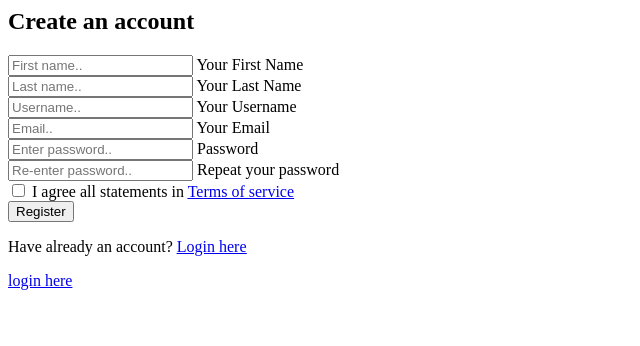
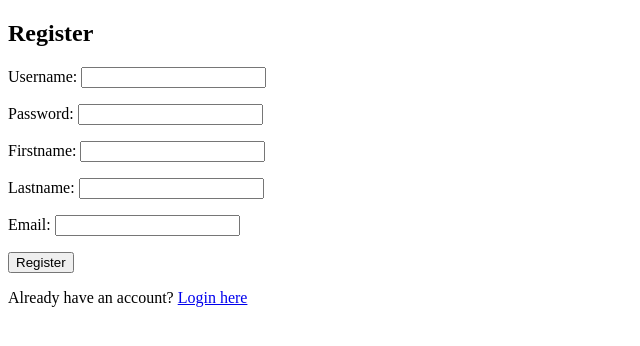
Before and after one commit to yasilievy/SEIS-739-Click-Late, a Django app: page /register/ in a window 1280 px wide. Shown: the top 346 px of the page, without its empty margins (0-640 px from the left). Run offline with Django 5.2, Linux system fonts and the light colour scheme.

Commit message:
changed whole code. used ai to create user login and registration

```diff
--- a/accounts/forms.py
+++ b/accounts/forms.py
@@ -7,4 +7,4 @@ from .models import UserProfile
 class CreateUserForm(ModelForm):
     class Meta:
         model = UserProfile
-        fields = ['firstname','lastname','username','email','password']
+        fields = ['username','password','firstname','lastname','email']
--- a/accounts/templates/accounts/register.html
+++ b/accounts/templates/accounts/register.html
@@ -1,83 +1,15 @@
-<section class="vh-100 bg-image">
-  <div class="mask d-flex align-items-center h-100 gradient-custom-3">
-    <div class="container h-100">
-      <div class="row d-flex justify-content-center align-items-center h-100">
-        <div class="col-12 col-md-9 col-lg-7 col-xl-6">
-          <div class="card" style="border-radius: 15px;">
-            <div class="card-body p-5">
-              <h2 class="text-uppercase text-center mb-5">Create an account</h2>
-
-              <form>
-                {% csrf_token %}
-                <div data-mdb-input-init class="form-outline mb-4">
-                  <!-- <input type="text" id="form3Example1cg" class="form-control form-control-lg" /> -->
-                  {{form.firstname}}
-                  <label class="form-label" for="form3Example0cg">Your First Name</label>
-                </div>
-
-                <div data-mdb-input-init class="form-outline mb-4">
-                  <!-- <input type="text" id="form3Example1cg" class="form-control form-control-lg" /> -->
-                  {{form.lastname}}
-                  <label class="form-label" for="form3Example1cg">Your Last Name</label>
-                </div>
-
-                <div data-mdb-input-init class="form-outline mb-4">
-                  <!-- <input type="email" id="form3Example3cg" class="form-control form-control-lg" /> -->
-                  {{form.username}}
-                  <label class="form-label" for="form3Example3cg">Your Username</label>
-                </div>
-
-                <div data-mdb-input-init class="form-outline mb-4">
-                  <!-- <input type="email" id="form3Example3cg" class="form-control form-control-lg" /> -->
-                  {{form.email}}
-                  <label class="form-label" for="form3Example3cg">Your Email</label>
-                </div>
-
-                <div data-mdb-input-init class="form-outline mb-4">
-                  <!-- <input type="password" id="form3Example4cg" class="form-control form-control-lg" /> -->
-                  {{form.password}}
-                  <label class="form-label" for="form3Example4cg">Password</label>
-                </div>
-
-                <div data-mdb-input-init class="form-outline mb-4">
-                  <!-- <input type="password" id="form3Example4cdg" class="form-control form-control-lg" /> -->
-                  {{form.password}}
-                  <label class="form-label" for="form3Example4cdg">Repeat your password</label>
-                </div>
-
-                <div class="form-check d-flex justify-content-center mb-5">
-                  <input class="form-check-input me-2" type="checkbox" value="" id="form2Example3cg" />
-                  <label class="form-check-label" for="form2Example3g">
-                    I agree all statements in <a href="#!" class="text-body"><u>Terms of service</u></a>
-                  </label>
-                </div>
-
-                <div class="d-flex justify-content-center">
-                  <button  type="button" data-mdb-button-init
-                    data-mdb-ripple-init class="btn btn-success btn-block btn-lg gradient-custom-4 text-body">Register</button>
-                </div>
-
-                <p class="text-center text-muted mt-5 mb-0">Have already an account? <a href="/login"
-                    class="fw-bold text-body"><u>Login here</u></a></p>
-
-              </form>
-
-            </div>
-          </div>
-        </div>
-      </div>
-    </div>
-  </div>
-</section>
+<!DOCTYPE html>
+<html>
+<head>
+    <title>Register</title>
+</head>
+<body>
+    <h2>Register</h2>
+    <form method="POST">
+        {% csrf_token %}
+        {{ form.as_p }}
+        <button type="submit">Register</button>
+    </form>
+    <p>Already have an account? <a href="{% url 'login' %}">Login here</a></p>
 </body>
-<a href="/login">login here</a>
-
-<script>
-  var form_fields = document.getElementsByTagName('input')
-  const fields_placeholders = ['First name..','Last name..','Username..','Email..','Enter password..','Re-enter password..']
-  for (let i = 0; i<= fields_placeholders.length; i++) {
-      form_fields[i].placeholder = fields_placeholders[i-1]
-      form_fields[i].className +=' form-control'
-  }
-</script>
 </html>
--- a/accounts/urls.py
+++ b/accounts/urls.py
@@ -14,19 +14,11 @@ Including another URLconf
     1. Import the include() function: from django.urls import include, path
     2. Add a URL to urlpatterns:  path('blog/', include('blog.urls'))
 """
-from django.contrib import admin
 from django.urls import path
-from accounts import views
-from rest_framework.urlpatterns import format_suffix_patterns
-
+from . import views
 
 urlpatterns = [
-    # path('',views.home),
-    path('profile/',views.profile),
-    path('login/',views.login),
-    path('register/',views.register)
-
+    path('login/', views.login_view, name='login'),
+    path('register/', views.register_view, name='register'),
+    path('logout/', views.logout_view, name='logout'),
 ]
-
-
-url_patterns = format_suffix_patterns(urlpatterns) # getting JSON through browser
--- a/accounts/views.py
+++ b/accounts/views.py
@@ -1,31 +1,47 @@
 from django.shortcuts import render, redirect
-from django.http import HttpResponse
-# from django.contrib.auth.forms import UserCreationForm
+from django.contrib.auth import login, authenticate, logout
+from django.contrib.auth.forms import UserCreationForm
+from django.contrib import messages
 from .forms import CreateUserForm
-
-def profile(request, format=None):
-    # return HttpResponse('Home page')
-    return render(request, 'accounts/profile.html')
-
-def login(request, format=None):
-
-    if request.method == 'POST':
-        request.POST.get('username')
-        request.POST.get('username')
-
-    # return HttpResponse('Contact page')
-    return render(request, 'accounts/login.html')
-
-# @api_view(['GET','PUT','DELETE','POST'])
-def register(request, format=None):
-    form = CreateUserForm()
+from django.contrib.auth.forms import AuthenticationForm
 
 
-    # if request.method == 'POST':
-    #     form = CreateUserForm(request.POST)
 
-    #     if form.is_valid():
-    #         form.save()
+# Register View
+def register_view(request):
+    if request.method == 'POST':
+        form = CreateUserForm(request.POST)
+        if form.is_valid():
+            form.save()
+            username = form.cleaned_data.get('username')
+            messages.success(request, f'Account created for {username}!')
+            return redirect('login')
+    else:
+        form = CreateUserForm()
+    return render(request, 'accounts/register.html', {'form': form})
 
-    context = {'form':form}
-    return render(request, 'accounts/register.html',context)
+# Login View
+def login_view(request):
+    if request.method == 'POST':
+        form = AuthenticationForm(request, data=request.POST)
+        if form.is_valid():
+            username = form.cleaned_data.get('username')
+            password = form.cleaned_data.get('password')
+            user = authenticate(request, username=username, password=password)
+            if user is not None:
+                login(request, user)
+                messages.success(request, f'Welcome back, {username}!')
+                return redirect('home')  # Redirect to a 'home' page or dashboard
+            else:
+                messages.error(request, 'Invalid username or password')
+        else:
+            messages.error(request, 'Invalid username or password')
+    else:
+        form = AuthenticationForm()
+    return render(request, 'accounts/login.html', {'form': form})
+
+# Logout View
+def logout_view(request):
+    logout(request)
+    messages.info(request, 'You have successfully logged out.')
+    return redirect('login')
--- a/clicklate/urls.py
+++ b/clicklate/urls.py
@@ -21,10 +21,9 @@ from rest_framework.urlpatterns import format_suffix_patterns
 
 
 urlpatterns = [
+    path('', views.home, name='home'),
     path('admin/', admin.site.urls),
     path('',include ('accounts.urls')), # taking urls py from a different app folder
-    path('clicklate/', views.click_translate),
-    path('clicklate/<int:id>',views.click_translate_get_one), # need <int:id> to make it an input
 
 ]
 
```
Also changed, not shown: accounts/templates/accounts/login.html (+15 -2 lines), clicklate/templates/home.html (added, +10 -0 lines), clicklate/views.py (+3 -37 lines).
